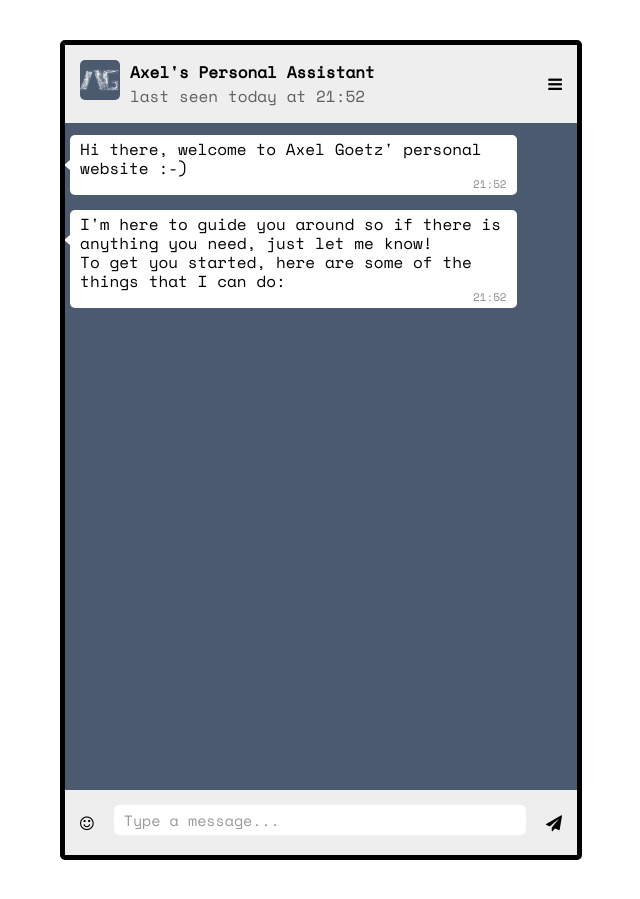
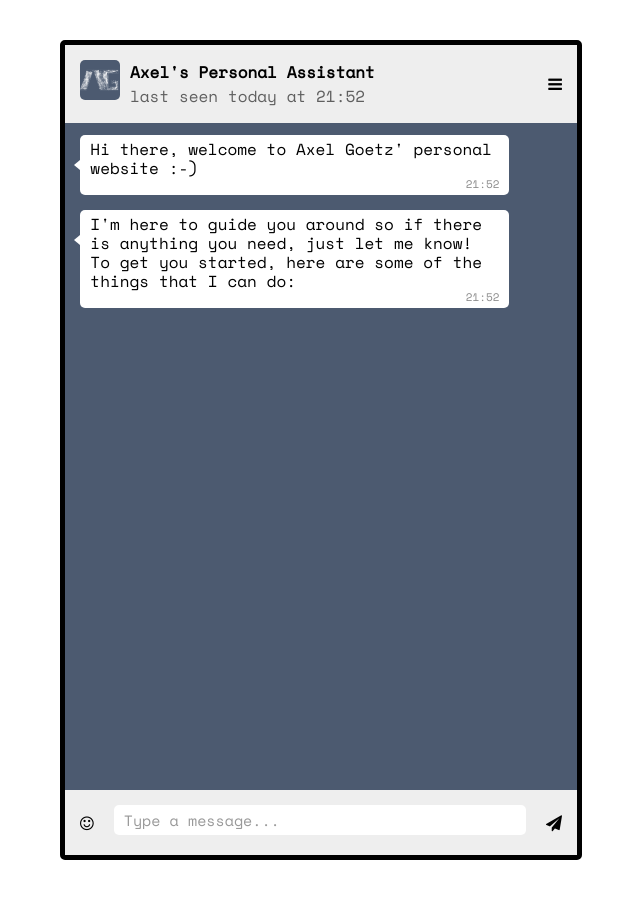
Before and after one commit to AxelGoetz/axelgoetz.github.io, a Jekyll site: the page built from index.html, in a window 1280 px wide. Shown: the whole page, without its empty margins (319-959 px from the left). Built offline with Jekyll 4.4.1, drawn with Linux system fonts in a browser that asks for light colours.

Commit message:
Change font-size and the padding on messages

```diff
--- a/assets/css/main.css
+++ b/assets/css/main.css
@@ -18,14 +18,18 @@
   width: 100%;
 }
 
-@media screen and (max-width: 700px) {
+@media screen and (max-width: 800px) {
   .container {
     height: 100%;
     width: 100%;
   }
+
+  body {
+    font-size: 14px;
+  }
 }
 
-@media screen and (min-width: 700px) and (max-width: 1000px) {
+@media screen and (min-width: 800px) and (max-width: 1000px) {
   .container {
     height: 90%;
     width: 60%;
@@ -41,8 +45,24 @@
   }
 }
 
+@media screen and (min-width: 1000px) and (max-width: 1200px) {
+  .container {
+    height: 90%;
+    width: 50%;
 
-@media screen and (min-width: 1000px) and (max-width: 1400px) {
+    position:absolute; /*it can be fixed too*/
+    left:0; right:0;
+    top:0; bottom:0;
+
+    border: 5px solid black;
+    border-radius: 5px;
+
+    margin: auto;
+  }
+}
+
+
+@media screen and (min-width: 1200px) and (max-width: 1400px) {
   .container {
     height: 90%;
     width: 40%;
@@ -61,7 +81,7 @@
 @media screen and (min-width: 1400px) {
   .container {
     height: 90%;
-    width: 30%;
+    width: 35%;
 
     position:absolute; /*it can be fixed too*/
     left:0; right:0;
@@ -208,13 +228,13 @@
 }
 
 .message-wrapper {
-  padding-left: 1%;
-  padding-right: 1%;
+  padding-left: 3%;
+  padding-right: 3%;
 
   margin-bottom: 3px;
   margin-top: 12px;
   min-height: 30px;
-  min-width: 97%;
+  min-width: 94%;
 
   float: left;
 }
```
